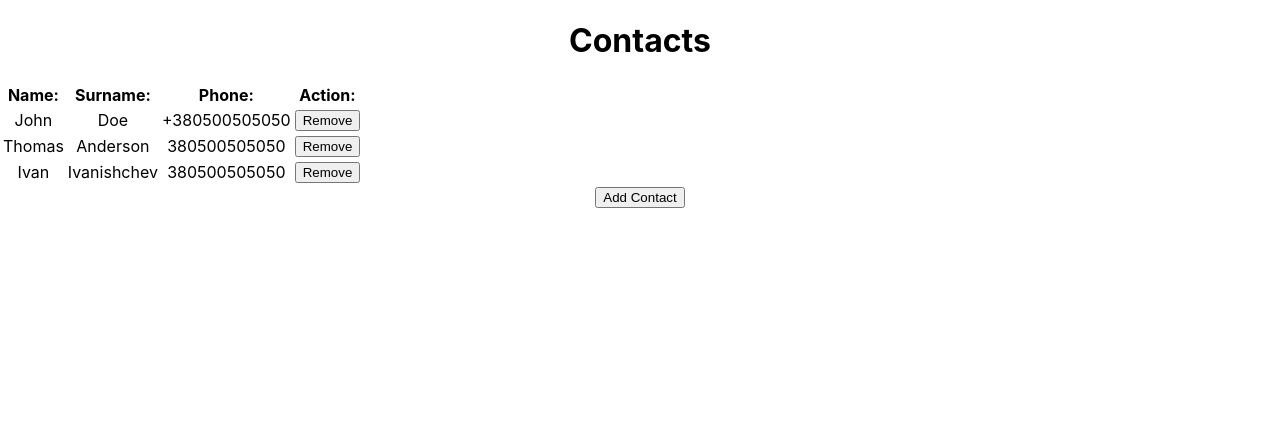
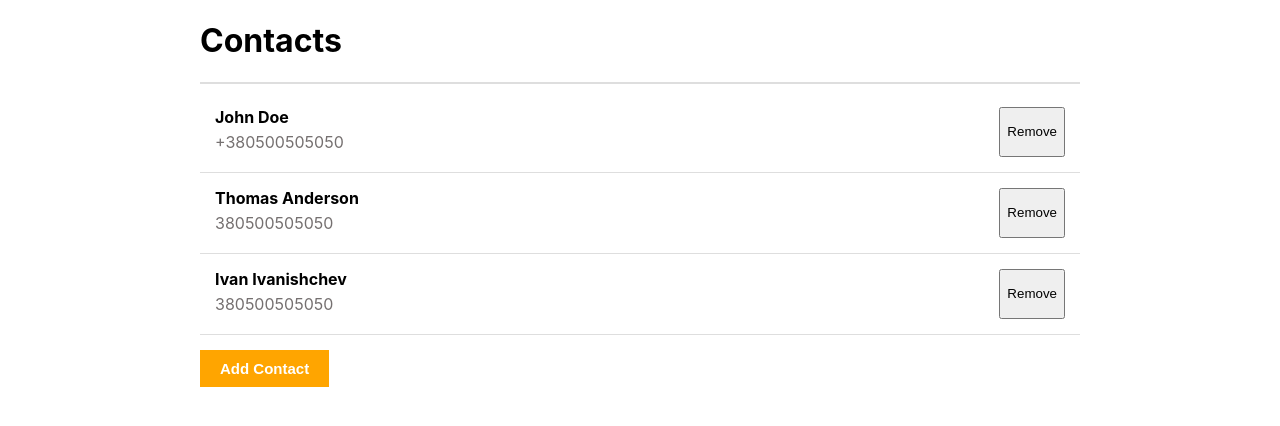
Before and after one commit to Ivanischev/react-contact-list, a React (Create React App) app: page / in a window 1280 px wide. Shown: the top 426 px of the page. Built offline with nearby package versions, Linux system fonts and the light colour scheme.

Commit message:
styles have been added

```diff
--- a/src/App.css
+++ /dev/null
@@ -1,38 +0,0 @@
-.App {
-  text-align: center;
-}
-
-.App-logo {
-  height: 40vmin;
-  pointer-events: none;
-}
-
-@media (prefers-reduced-motion: no-preference) {
-  .App-logo {
-    animation: App-logo-spin infinite 20s linear;
-  }
-}
-
-.App-header {
-  background-color: #282c34;
-  min-height: 100vh;
-  display: flex;
-  flex-direction: column;
-  align-items: center;
-  justify-content: center;
-  font-size: calc(10px + 2vmin);
-  color: white;
-}
-
-.App-link {
-  color: #61dafb;
-}
-
-@keyframes App-logo-spin {
-  from {
-    transform: rotate(0deg);
-  }
-  to {
-    transform: rotate(360deg);
-  }
-}
--- a/src/App.js
+++ b/src/App.js
@@ -1,10 +1,10 @@
-import ContactList from './components/ContactList'
-import './App.css'
+import ContactBook from './components/ContactBook'
+import './App.scss'
 
 function App() {
   return (
     <div className="App">
-      <ContactList />
+      <ContactBook />
     </div>
   )
 }
--- /dev/null
+++ b/src/App.scss
@@ -0,0 +1,67 @@
+@import 'styles/_colors.scss';
+
+* {
+  box-sizing: border-box;
+}
+
+body {
+  width: 100% !important;
+  padding-left: 20px;
+  padding-right: 20px;
+  max-width: 920px;
+  margin: 0 auto 24px !important;
+}
+
+hr {
+  border-color: $border-color;
+  border-width: 0.5px;
+  border-style: solid;
+}
+
+p {
+  margin-top: 0;
+  margin-bottom: 5px;
+}
+
+button {
+  cursor: pointer;
+}
+
+.btn-group {
+  button {
+    margin-right: 15px;
+  }
+}
+.btn-primary {
+  background: $accent;
+  border: none;
+  color: #fff;
+  padding: 10px 20px;
+  font-size: 15px;
+  font-weight: 600;
+  margin: 15px 0;
+}
+
+.item {
+  display: flex;
+  justify-content: space-between;
+  border-bottom: 1px solid $border-color;
+  padding: 15px;
+  &__fullname {
+    font-weight: 700;
+  }
+  &__phone {
+    color: $gray;
+  }
+}
+
+input {
+  border-style: solid;
+  border-color: $input-color;
+  border-width: 1px;
+  padding: 10px;
+  width: 100%;
+  margin: 10px 0;
+  margin-right: 20px;
+  max-width: 240px;
+}
--- a/src/components/ContactList.js
+++ b/src/components/ContactBook.js
@@ -1,8 +1,8 @@
 import React, { Component } from 'react'
 import ContactForm from './ContactForm'
-import ContactTable from './ContactTable'
+import ContactsList from './ContactsList'
 
-class ContactList extends Component {
+class ContactBook extends Component {
   constructor(props) {
     super(props)
     this.state = {
@@ -70,11 +70,11 @@ class ContactList extends Component {
             cancelHandler={this.cancelHandler}
           />
         ) : (
-          <ContactTable contacts={this.state.contacts} removeHandler={this.removeHandler} showForm={this.showForm} />
+          <ContactsList contacts={this.state.contacts} removeHandler={this.removeHandler} showForm={this.showForm} />
         )}
       </>
     )
   }
 }
 
-export default ContactList
+export default ContactBook
--- a/src/components/ContactForm.js
+++ b/src/components/ContactForm.js
@@ -5,6 +5,7 @@ class ContactForm extends Component {
     return (
       <>
         <h1>Add a new contact</h1>
+        <hr />
         <form onSubmit={this.props.handleSubmit}>
           <input
             name="contactName"
@@ -30,10 +31,14 @@ class ContactForm extends Component {
             placeholder="Phone number"
             required
           />
-          <button type="submit">Save</button>
-          <button type="button" onClick={() => this.props.cancelHandler()}>
-            Cancel
-          </button>
+          <div className="btn-group">
+            <button type="submit" className="btn-primary">
+              Save
+            </button>
+            <button type="button" className="btn-primary" onClick={() => this.props.cancelHandler()}>
+              Cancel
+            </button>
+          </div>
         </form>
       </>
     )
--- a/src/components/ContactItem.js
+++ b/src/components/ContactItem.js
@@ -3,14 +3,17 @@ import React, { Component } from 'react'
 class ContactItem extends Component {
   render() {
     return (
-      <tr>
-        <td>{this.props.item.name}</td>
-        <td>{this.props.item.surname}</td>
-        <td>{this.props.item.phone}</td>
-        <td>
-          <button onClick={() => this.props.removeHandler(this.props.item.id)}>Remove</button>
-        </td>
-      </tr>
+      <div className="item">
+        <div className="contact-info">
+          <p className="item__fullname">
+            {this.props.item.name} {this.props.item.surname}
+          </p>
+          <p className="item__phone">{this.props.item.phone}</p>
+        </div>
+        <button className="item__remove" onClick={() => this.props.removeHandler(this.props.item.id)}>
+          Remove
+        </button>
+      </div>
     )
   }
 }
--- a/src/components/ContactTable.js
+++ /dev/null
@@ -1,30 +0,0 @@
-import React, { Component } from 'react'
-import ContactItem from './ContactItem'
-
-class ContactTable extends Component {
-  render() {
-    return (
-      <>
-        <h1>Contacts</h1>
-        <table>
-          <thead>
-            <tr>
-              <th>Name:</th>
-              <th>Surname:</th>
-              <th>Phone:</th>
-              <th>Action:</th>
-            </tr>
-          </thead>
-          <tbody>
-            {this.props.contacts.map((item) => {
-              return <ContactItem key={item.id} item={item} removeHandler={this.props.removeHandler} />
-            })}
-          </tbody>
-        </table>
-        <button onClick={() => this.props.showForm()}>Add Contact</button>
-      </>
-    )
-  }
-}
-
-export default ContactTable
--- /dev/null
+++ b/src/components/ContactsList.js
@@ -0,0 +1,21 @@
+import React, { Component } from 'react'
+import ContactItem from './ContactItem'
+
+class ContactsList extends Component {
+  render() {
+    return (
+      <>
+        <h1>Contacts</h1>
+        <hr></hr>
+        {this.props.contacts.map((item) => {
+          return <ContactItem key={item.id} item={item} removeHandler={this.props.removeHandler} />
+        })}
+        <button className="btn-primary" onClick={() => this.props.showForm()}>
+          Add Contact
+        </button>
+      </>
+    )
+  }
+}
+
+export default ContactsList
--- /dev/null
+++ b/src/styles/_colors.scss
@@ -0,0 +1,6 @@
+$base-color: red;
+$accent: orange;
+$gray: #757070;
+
+$input-color: #8a8181;
+$border-color: #c9c9c999;
```
